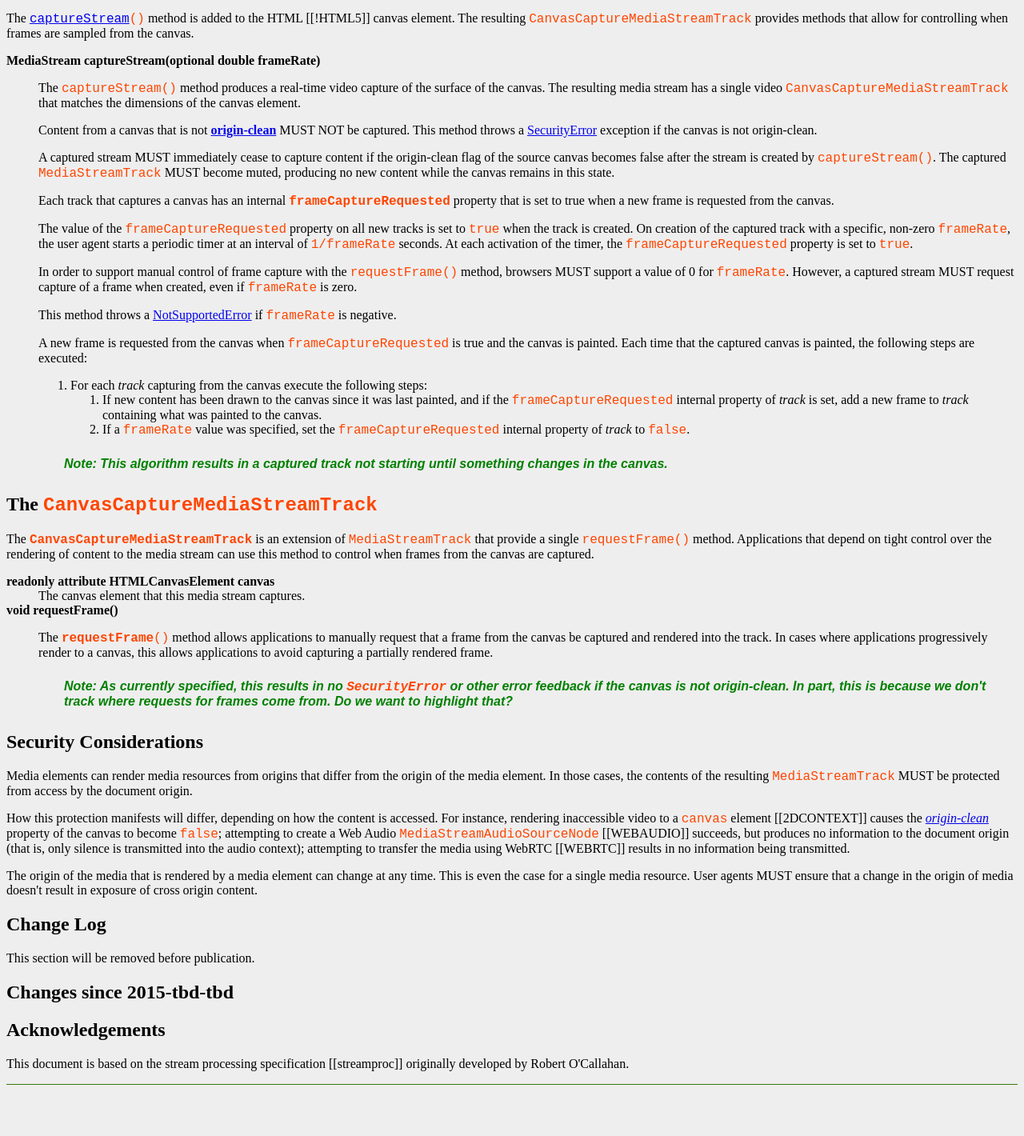
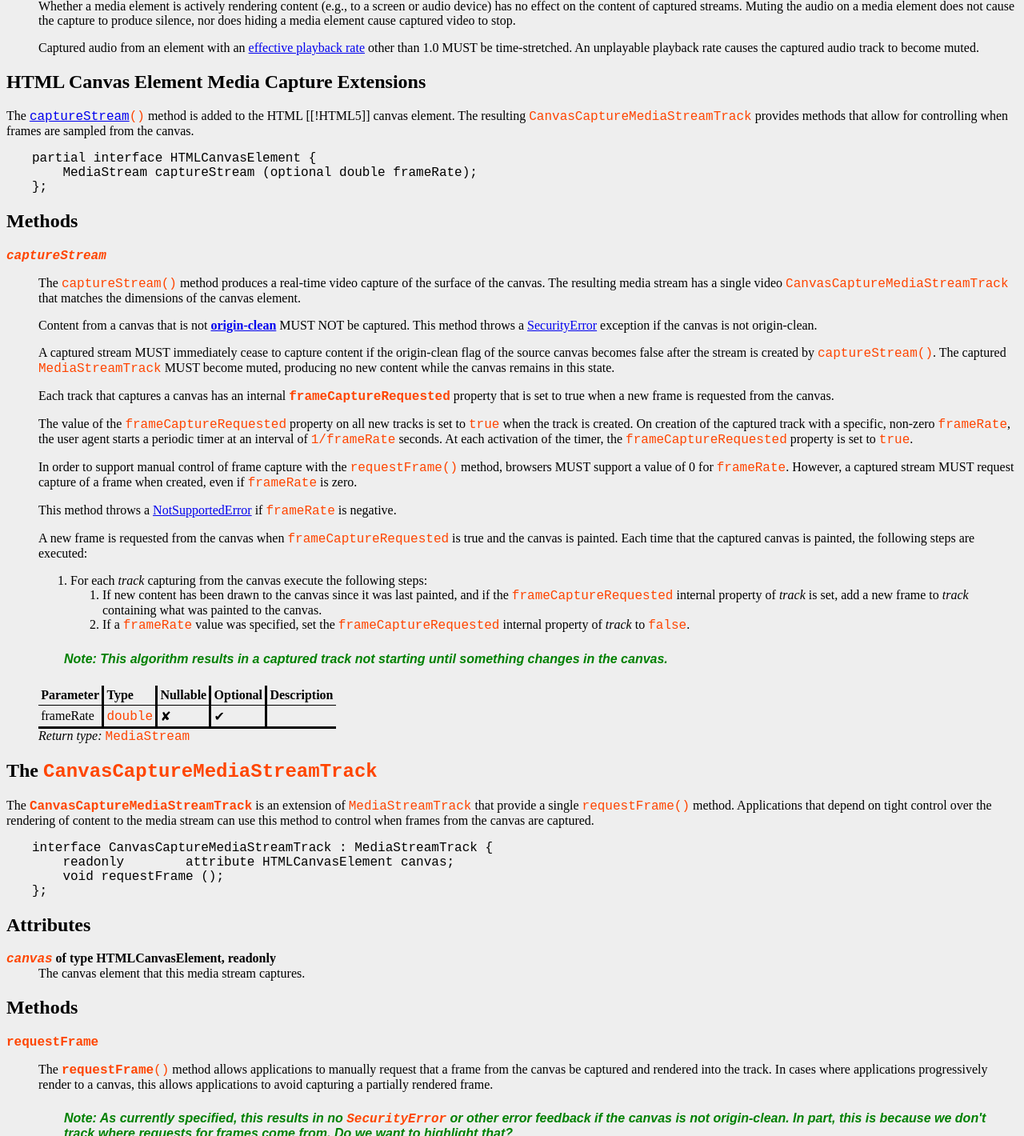
Before and after one commit to w3c/mediacapture-fromelement, a plain HTML site: page index.html in a window 1280 px wide. Shown: the part 1380-2800 px from the top of the page at 80% size. Drawn offline with Linux system fonts and the light colour scheme.

Commit message:
Convert to WebIDL contiguous mode (#41)
* Convert to WebIDL contiguous mode

```diff
--- a/index.html
+++ b/index.html
@@ -1,20 +1,20 @@
 <!DOCTYPE html>
-<html lang="en-us" xmlns="http://www.w3.org/1999/xhtml" xml:lang="en-us">
+<html lang="en-us">
 <head>
-  <link href="fromelement.css" rel="stylesheet" type="text/css" />
+  <link href="fromelement.css" rel="stylesheet" type="text/css">
 
   <title>Media Capture from DOM Elements</title>
-  <meta content="text/html; charset=utf-8" http-equiv="Content-Type" />
+  <meta content="text/html; charset=utf-8" http-equiv="Content-Type">
   <script class="remove" src="https://www.w3.org/Tools/respec/respec-w3c-common">
 //<![CDATA[
   <!-- keep this comment: what a frightening kludge -->
   //]]>
   </script>
-  <script class="remove" src="fromelement.js">
+    <script class="remove" src="fromelement.js">
 //<![CDATA[
   <!-- keep this comment -->
   //]]>
-  </script>
+    </script>
 </head>
 
 <body>
@@ -76,19 +76,15 @@
       Both <code>MediaStream</code> and <code>HTMLMediaElement</code> expose the
       concept of a <q>track</q>.  Since there is no common type used for
       <code>HTMLMediaElement</code>, this document uses the term
-      <dfn>track</dfn> to refer to either <code><dfn><a
-      href="http://www.w3.org/TR/html5/embedded-content-0.html#videotrack">VideoTrack</a></dfn></code>
-      or <code><dfn><a
-      href="http://www.w3.org/TR/html5/embedded-content-0.html#audiotrack">AudioTrack</a></dfn></code>.
-      <code><dfn><a
-      href="https://w3c.github.io/mediacapture-main/#idl-def-MediaStreamTrack">MediaStreamTrack</a></dfn></code>
-      is used to identify the media in a <code><dfn><a
-      href="https://w3c.github.io/mediacapture-main/#idl-def-MediaStream">MediaStream</a></dfn></code>.
+      <dfn>track</dfn> to refer to either <code><dfn><a href="http://www.w3.org/TR/html5/embedded-content-0.html#videotrack">VideoTrack</a></dfn></code>
+      or <code><dfn><a href="http://www.w3.org/TR/html5/embedded-content-0.html#audiotrack">AudioTrack</a></dfn></code>.
+      <code><dfn><a href="https://w3c.github.io/mediacapture-main/#idl-def-MediaStreamTrack">MediaStreamTrack</a></dfn></code>
+      is used to identify the media in a <code><dfn><a href="https://w3c.github.io/mediacapture-main/#idl-def-MediaStream">MediaStream</a></dfn></code>.
     </p>
 
-    <dl class="idl" title="partial interface HTMLMediaElement">
-      <dt>MediaStream captureStream()</dt>
-      <dd>
+    <div><pre class="idl">partial interface HTMLMediaElement {
+    MediaStream captureStream ();
+};</pre><section><h2>Methods</h2><dl data-link-for="HTMLMediaElement" data-dfn-for="HTMLMediaElement" class="methods"><dt><code>captureStream</code></dt><dd>
         <p>
           The <code><dfn>captureStream</dfn>()</code> method produces a
           real-time capture of the media that is rendered to the media element.
@@ -96,11 +92,9 @@
         <p>
           The captured <code>MediaStream</code> comprises of
           <code>MediaStreamTrack</code>s that render the content from the set of
-          <a
-          href="http://www.w3.org/TR/html5/embedded-content-0.html#dom-videotracklist-selectedindex">selected</a>
+          <a href="http://www.w3.org/TR/html5/embedded-content-0.html#dom-videotracklist-selectedindex">selected</a>
           (for <code><a>VideoTrack</a></code>s,
-          or other exclusively selected <a>track</a> types) or <a
-          href="http://www.w3.org/TR/html5/embedded-content-0.html#dom-audiotrack-enabled">enabled</a>
+          or other exclusively selected <a>track</a> types) or <a href="http://www.w3.org/TR/html5/embedded-content-0.html#dom-audiotrack-enabled">enabled</a>
           (for <code><a>AudioTrack</a></code>s,
           or other <a>track</a> types that support multiple selections)
           <a>track</a>s from the media element.  If the media element does not
@@ -239,9 +233,9 @@
       allow for controlling when frames are sampled from the canvas.
     </p>
 
-    <dl class="idl" title="partial interface HTMLCanvasElement">
-      <dt>MediaStream captureStream(optional double frameRate)</dt>
-      <dd>
+    <div><pre class="idl">partial interface HTMLCanvasElement {
+    MediaStream captureStream (optional double frameRate);
+};</pre><section><h2>Methods</h2><dl data-link-for="HTMLCanvasElement" data-dfn-for="HTMLCanvasElement" class="methods"><dt><dfn><code>captureStream</code></dfn></dt><dd>
         <p>
           The <code id="canvas-captureStream">captureStream()</code> method
           produces a real-time video capture of the surface of the canvas.  The
@@ -319,8 +313,7 @@
           This algorithm results in a captured track not starting until
           something changes in the canvas.
         </p>
-      </dd>
-    </dl>
+      <table class="parameters"><tbody><tr><th>Parameter</th><th>Type</th><th>Nullable</th><th>Optional</th><th>Description</th></tr><tr><td class="prmName">frameRate</td><td class="prmType"><code>double</code></td><td class="prmNullFalse"><span role="img" aria-label="False">✘</span></td><td class="prmOptTrue"><span role="img" aria-label="True">✔</span></td><td class="prmDesc"></td></tr></tbody></table><div><em>Return type: </em><code>MediaStream</code></div></dd></dl></section></div>
 
     <section>
       <h2>The <code>CanvasCaptureMediaStreamTrack</code></h2>
@@ -333,14 +326,12 @@
         method to control when frames from the canvas are captured.
       </p>
 
-      <dl class="idl" title="interface CanvasCaptureMediaStreamTrack : MediaStreamTrack">
-        <dt>readonly attribute HTMLCanvasElement canvas</dt>
-        <dd>
+      <div><pre class="idl">interface CanvasCaptureMediaStreamTrack : MediaStreamTrack {
+    readonly        attribute HTMLCanvasElement canvas;
+    void requestFrame ();
+};</pre><section><h2>Attributes</h2><dl data-link-for="CanvasCaptureMediaStreamTrack" data-dfn-for="CanvasCaptureMediaStreamTrack" class="attributes"><dt><dfn><code>canvas</code></dfn> of type <span class="idlAttrType"><a>HTMLCanvasElement</a></span>, readonly       </dt><dd>
           The canvas element that this media stream captures.
-        </dd>
-
-        <dt>void requestFrame()</dt>
-        <dd>
+        </dd></dl></section><section><h2>Methods</h2><dl data-link-for="CanvasCaptureMediaStreamTrack" data-dfn-for="CanvasCaptureMediaStreamTrack" class="methods"><dt><code>requestFrame</code></dt><dd>
           <p>
             The <code><dfn>requestFrame</dfn>()</code> method allows
             applications to manually request that a frame from the canvas be
@@ -354,8 +345,7 @@
             is not origin-clean.  In part, this is because we don't track where
             requests for frames come from.  Do we want to highlight that?
           </p>
-        </dd>
-      </dl>
+        <div><em>No parameters.</em></div><div><em>Return type: </em><code>void</code></div></dd></dl></section></div>
     </section>
 
   </section>
@@ -371,8 +361,7 @@
     <p>
       How this protection manifests will differ, depending on how the content is
       accessed.  For instance, rendering inaccessible video to a
-      <code>canvas</code> element [[2DCONTEXT]] causes the <var><a
-      href="http://www.w3.org/TR/2dcontext2/#the-image-argument-is-not-origin-clean">origin-clean</a></var>
+      <code>canvas</code> element [[2DCONTEXT]] causes the <var><a href="http://www.w3.org/TR/2dcontext2/#the-image-argument-is-not-origin-clean">origin-clean</a></var>
       property of the canvas to become <code>false</code>; attempting to create
       a Web Audio <code>MediaStreamAudioSourceNode</code> [[WEBAUDIO]] succeeds,
       but produces no information to the document origin (that is, only silence
@@ -405,5 +394,6 @@
       [[streamproc]] originally developed by Robert O'Callahan.
     </p>
   </section>
-</body>
-</html>
+
+
+</body></html>
```
